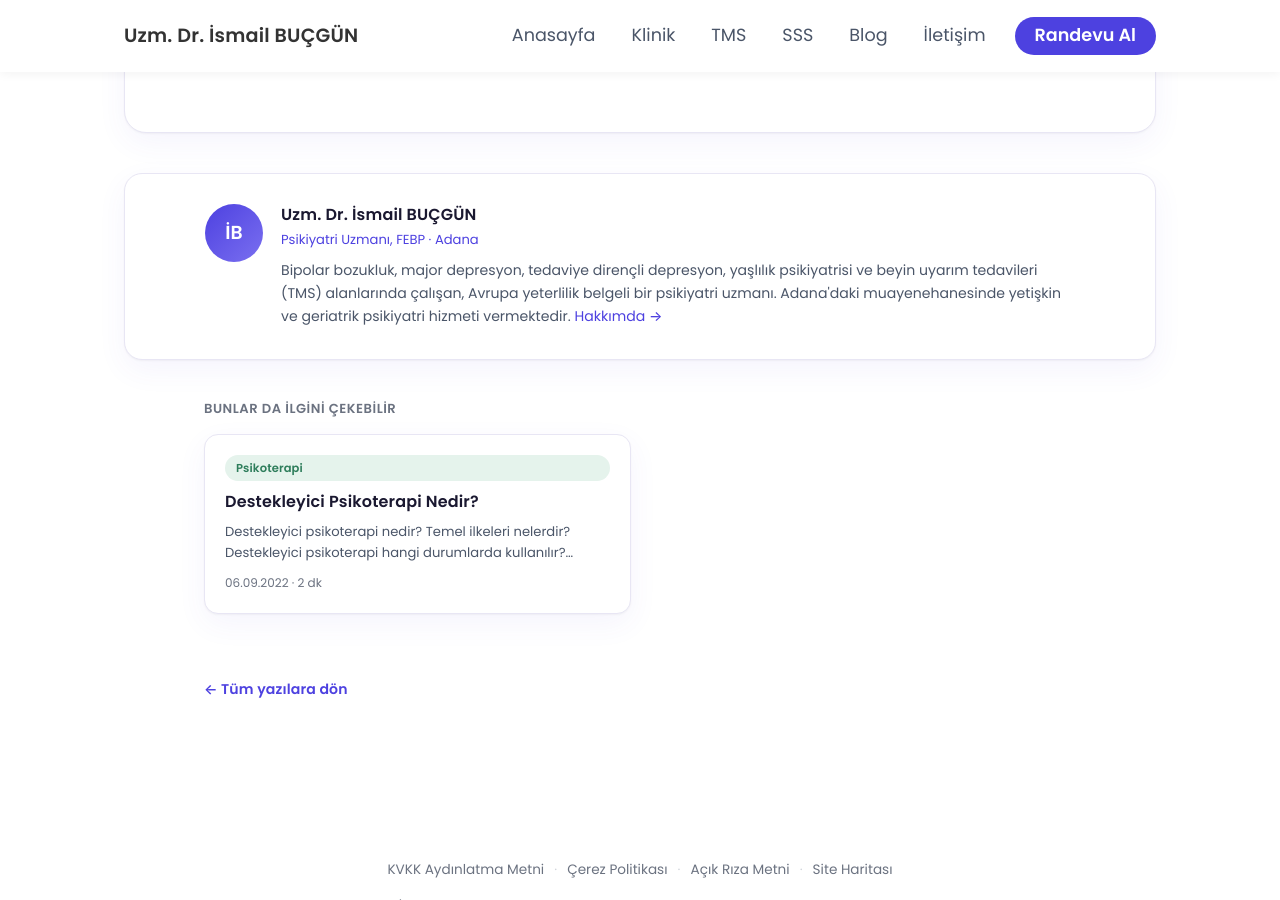
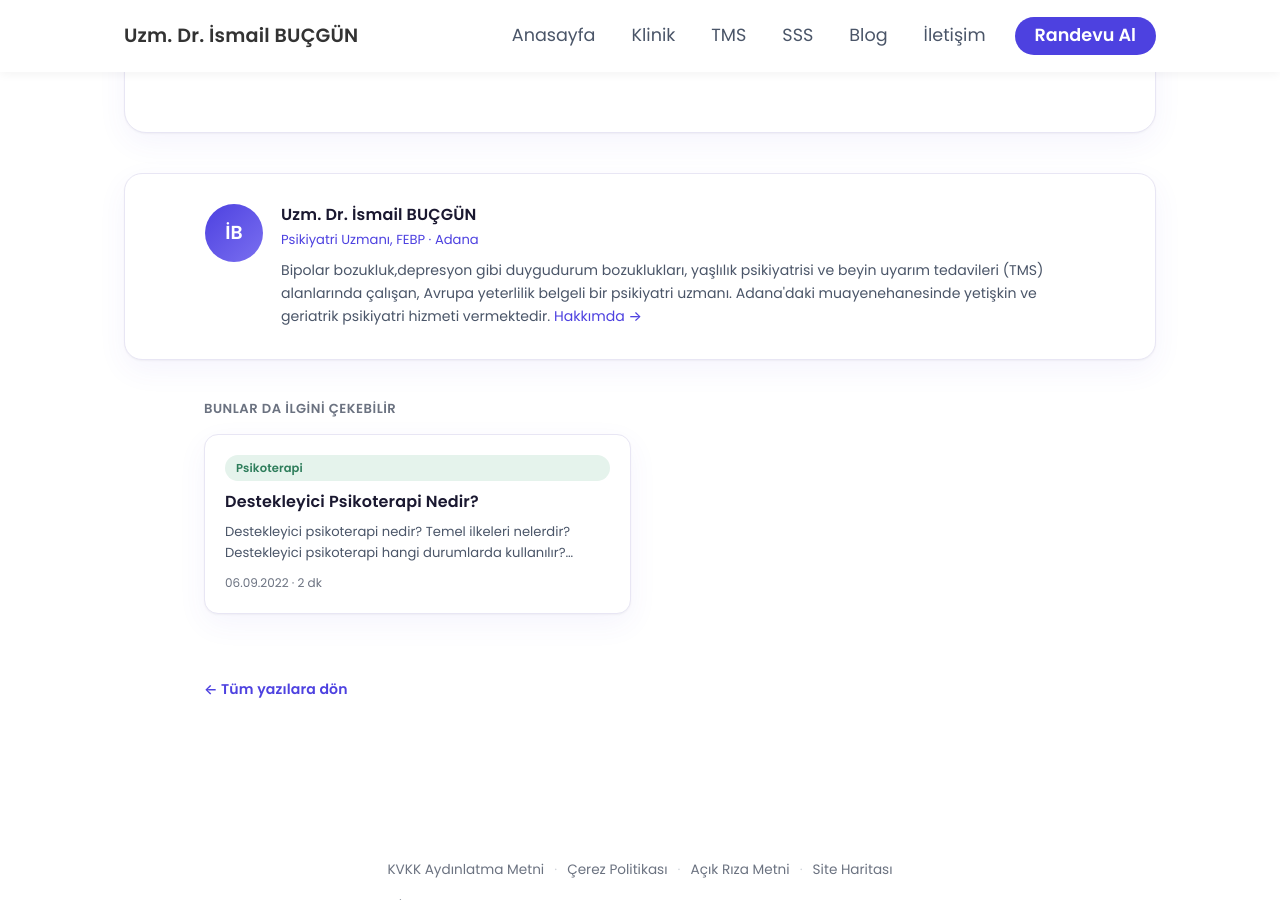
Before and after one commit to ibucgun/ibucgun.github.io, a Jekyll site: the page built from _posts/2022-09-07-psikanalitik-psikoterapi-nedir.md, in a window 1280 px wide and 900 px high, scrolled down 2064 px. Built offline with Jekyll 4.4.1, drawn with Linux system fonts in a browser that asks for light colours.

Commit message:
Update _config.yml

```diff
--- a/_config.yml
+++ b/_config.yml
@@ -16,7 +16,7 @@ resume_title:                   "Psikiyatri Uzmanı • Fellow of The European B
 # Blog / post layout — yazar künyesi
 author_initials:                "İB"
 author_specialty:               "Psikiyatri Uzmanı, FEBP"
-author_bio:                     "Bipolar bozukluk, major depresyon, tedaviye dirençli depresyon, yaşlılık psikiyatrisi ve beyin uyarım tedavileri (TMS) alanlarında çalışan, Avrupa yeterlilik belgeli bir psikiyatri uzmanı. Adana'daki muayenehanesinde yetişkin ve geriatrik psikiyatri hizmeti vermektedir."
+author_bio:                     "Bipolar bozukluk,depresyon gibi duygudurum bozuklukları, yaşlılık psikiyatrisi ve beyin uyarım tedavileri (TMS) alanlarında çalışan, Avrupa yeterlilik belgeli bir psikiyatri uzmanı. Adana'daki muayenehanesinde yetişkin ve geriatrik psikiyatri hizmeti vermektedir."
 
 # used for the contact button in _layouts/resume.html
 resume_contact_email:           "https://www.instagram.com/dr.ismailbucgun/"
```
